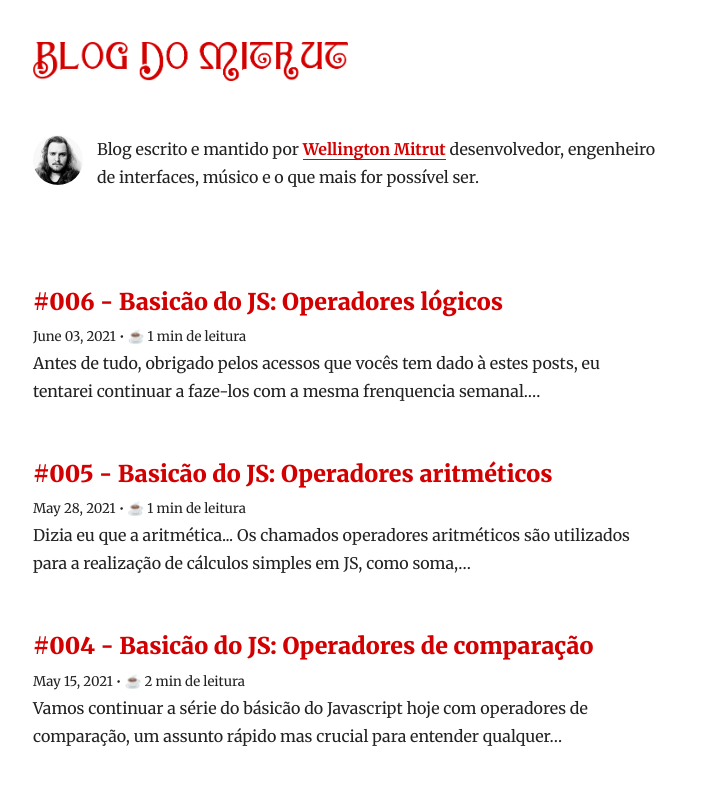
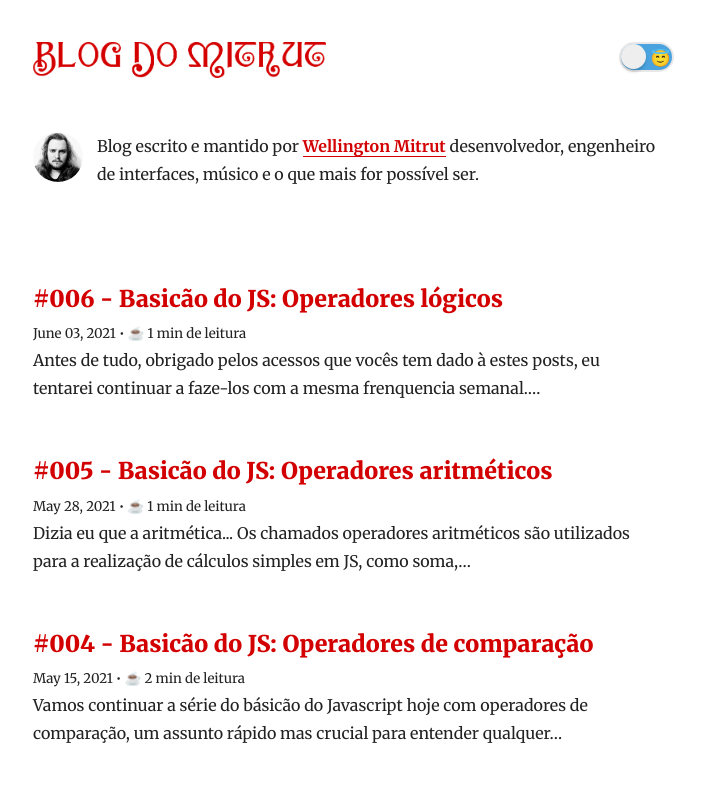
Before and after one commit to Wmitrut/wmblog-gatsby, a Gatsby site: page / in a window 1280 px wide. Shown: the top 798 px of the page, without its empty margins (292-997 px from the left). Built offline with nearby package versions, Linux system fonts and the light colour scheme; Gatsby itself is replaced by a stand-in of ours; some packages are replaced by stand-ins of ours.

Commit message:
UI updates

```diff
--- a/content/blog/basicao-js-006-operadores-logicos/index.md
+++ b/content/blog/basicao-js-006-operadores-logicos/index.md
@@ -12,7 +12,7 @@ Antes de tudo, obrigado pelos acessos que vocês tem dado à estes posts, eu ten
 
 Coloca esse álbum do Black Sabbath e manda ver:
 
-<iframe src="https://open.spotify.com/embed/album/0nfG16SkgyQ3bQwZyfzwzP" width="300" height="380" frameborder="0" allowtransparency="true" allow="encrypted-media"></iframe>
+<iframe src="https://open.spotify.com/embed/album/0nfG16SkgyQ3bQwZyfzwzP" width="300" height="200" frameborder="0" allowtransparency="true" allow="encrypted-media"></iframe>
 
 
 ![Alt Text](https://dev-to-uploads.s3.amazonaws.com/uploads/articles/5xawzg24iy9mspxuya2j.jpg)
--- a/src/components/Layout.js
+++ b/src/components/Layout.js
@@ -14,6 +14,10 @@ class Layout extends React.Component {
 
     if (location.pathname === rootPath) {
       header = (
+        <div style={{
+          display: "flex",
+          flexDirection: "row",
+        }}>
         <h1
           style={{
             ...scale(0.5),
@@ -32,7 +36,10 @@ class Layout extends React.Component {
           >
             <img src={blogsabbath} alt="blog do mitrut" style={{maxWidth: "50%", margin: 0}}/>
           </Link>{' '}
+
         </h1>
+        <ThemeToggle />
+        </div>
       )
     } else {
       header = (
@@ -79,7 +86,6 @@ class Layout extends React.Component {
           <span>
             © {year}, Built with <a href="https://www.gatsbyjs.org"> Gatsby </a>{' '}
           </span>
-          <ThemeToggle />
         </footer>{' '}
       </div>
     )
--- a/src/components/ThemeToggle.js
+++ b/src/components/ThemeToggle.js
@@ -14,7 +14,8 @@ class ThemeToggle extends React.Component {
               checked={theme === 'dark'}
             />
              <div class="inner">
-             {theme === 'dark' ? <p className="oni">👹</p> : <p className="angel">😇</p>}
+             <p className="oni" style={theme === 'dark' ? {opacity: 1} : {opacity : 0}}>👹</p>
+             <p className="angel" style={theme === 'dark' ? {opacity: 0} : {opacity : 1}}>😇</p>
              </div>
              <div class="bullet"></div>
 
--- a/src/utils/global.css
+++ b/src/utils/global.css
@@ -66,8 +66,8 @@ label > input[type=checkbox] {
 
 .check-1 .inner {
   position: absolute;
-  width: 100%;
-  height: 100%;
+ width: 55px;
+  height: 30px;
   border-radius: 50px;
   border: 2px solid #e8e8e8;
   background: #4aa3df;
@@ -92,7 +92,7 @@ label > input[type=checkbox] {
 }
 
 .check-1 input:checked~.bullet {
-  left: 26px;
+  left: 28px;
   transition: all .3s ease;
   animation: .2s bullet;
 }
--- a/src/utils/theme.css
+++ b/src/utils/theme.css
@@ -1,18 +1,19 @@
 /**
  * Based on copypasta from Remy Bach and Sarah Drasner
  */
-code[class*="language-"],
-pre[class*="language-"] {
+ code[class*='language-'],
+ pre[class*='language-'] {
    color: white;
    background: none;
-  font-family: Consolas,Menlo,Monaco,source-code-pro,Courier New,monospace;
+   font-family: Consolas, Menlo, Monaco, source-code-pro, Courier New, monospace;
+   font-feature-settings: normal;
    text-align: left;
    white-space: pre;
    word-spacing: normal;
    word-break: normal;
    word-wrap: normal;
    line-height: 1.5;
-  font-size: 10px!important;
+   margin-bottom: 0;
 
    -moz-tab-size: 4;
    -o-tab-size: 4;
@@ -24,98 +25,91 @@ pre[class*="language-"] {
    hyphens: none;
  }
 
-pre[class*="language-"],
-:not(pre) > code[class*="language-"] {
-  background: #272822;
+ /* Code blocks */
+ pre[class*='language-'] {
+   overflow: auto;
+   padding: 1.3125rem;
  }
 
-/* Code blocks */
-pre[class*="language-"] {
-  border-radius: 10px;
-  overflow: auto;
-  padding: 1em;
+ pre[class*='language-']::-moz-selection {
+   /* Firefox */
+   background: hsl(207, 4%, 16%);
  }
 
-pre[class*="language-"]::-moz-selection {
-  /* Firefox */
-  background: hsl(220, 4%, 16%);
-}
-
-pre[class*="language-"]::selection {
+ pre[class*='language-']::selection {
    /* Safari */
-  background: hsl(220, 4%, 16%);
+   background: hsl(207, 4%, 16%);
  }
 
  /* Text Selection colour */
-pre[class*="language-"]::-moz-selection, pre[class*="language-"] ::-moz-selection,
-code[class*="language-"]::-moz-selection, code[class*="language-"] ::-moz-selection {
+ pre[class*='language-']::-moz-selection,
+ pre[class*='language-'] ::-moz-selection {
    text-shadow: none;
-  background: hsla(0, 0%, 93%, 0.15);
+   background: hsla(0, 0%, 100%, 0.15);
  }
 
-pre[class*="language-"]::selection, pre[class*="language-"] ::selection,
-code[class*="language-"]::selection, code[class*="language-"] ::selection {
+ pre[class*='language-']::selection,
+ pre[class*='language-'] ::selection {
    text-shadow: none;
-  background: hsla(0, 0%, 93%, 0.15);
+   background: hsla(0, 0%, 100%, 0.15);
  }
 
  /* Inline code */
-:not(pre) > code[class*="language-"] {
-  border-radius: .3em;
-  background: rgba(255,229,100,0.2);
-  color: #1a1a1a;
-  padding: .15em .2em .05em;
+ :not(pre) > code[class*='language-'] {
+   border-radius: 0.3em;
+   background: var(--inlineCode-bg);
+   color: var(--inlineCode-text);
+   padding: 0.15em 0.2em 0.05em;
    white-space: normal;
  }
 
  .token.attr-name {
-  color: #f8f8f2;
+   color: rgb(173, 219, 103);
    font-style: italic;
  }
 
  .token.comment {
-  color: rgb(117, 113, 94);
-  font-style: italic;
+   color: rgb(128, 147, 147);
  }
 
  .token.string,
  .token.url {
-  color: rgb(230, 219, 116);
+   color: rgb(173, 219, 103);
  }
 
  .token.variable {
-  color: rgb(248, 248, 242);
+   color: rgb(214, 222, 235);
  }
 
  .token.number {
-  color: rgb(174, 129, 255);
+   color: rgb(247, 140, 108);
  }
 
  .token.builtin,
  .token.char,
  .token.constant,
  .token.function {
-  color: #a6e22e;
+   color: rgb(130, 170, 255);
  }
 
  .token.punctuation {
-  color: rgb(248, 248, 242)
+   color: rgb(199, 146, 234);
  }
 
  .token.selector,
  .token.doctype {
-  color: rgb(250, 250, 61);
+   color: rgb(199, 146, 234);
    font-style: 'italic';
  }
 
  .token.class-name {
-  color: rgb(166, 226, 46);
+   color: rgb(255, 203, 139);
  }
 
  .token.tag,
  .token.operator,
  .token.keyword {
-  color: #f92672;
+   color: #ffa7c4;
  }
 
  .token.boolean {
@@ -123,11 +117,11 @@ code[class*="language-"]::selection, code[class*="language-"] ::selection {
  }
 
  .token.property {
-  color: rgb(248, 248, 242);
+   color: rgb(128, 203, 196);
  }
 
  .token.namespace {
-  color: rgb(249, 38, 114);
+   color: rgb(178, 204, 214);
  }
 
  pre[data-line] {
@@ -138,23 +132,35 @@ pre[data-line] {
  .gatsby-highlight-code-line {
    background-color: hsla(207, 95%, 15%, 1);
    display: block;
-  margin-right: -1em;
-  margin-left: -1em;
+   margin-right: -1.3125rem;
+   margin-left: -1.3125rem;
    padding-right: 1em;
-  padding-left: 0.75em;
-  border-left: 0.25em solid #fff23c;
+   padding-left: 1.25em;
+   border-left: 0.25em solid #ffa7c4;
  }
 
  .gatsby-highlight {
+   margin-bottom: 1.75rem;
+   margin-left: -1.3125rem;
+   margin-right: -1.3125rem;
+   border-radius: 10px;
+   background: #011627;
+   -webkit-overflow-scrolling: touch;
    overflow: auto;
-  -webkit-overflow-scrolling: touch;
-
  }
 
-.gatsby-highlight pre[class*="language-"] {
+ @media (max-width: 672px) {
+   .gatsby-highlight {
+     border-radius: 0;
+   }
+ }
+
+ .gatsby-highlight pre[class*='language-'] {
    float: left;
    min-width: 100%;
  }
+
+
 
 p > img{
   margin: 5px auto;
```
Lines whose indentation alone changed are shown as unchanged.
